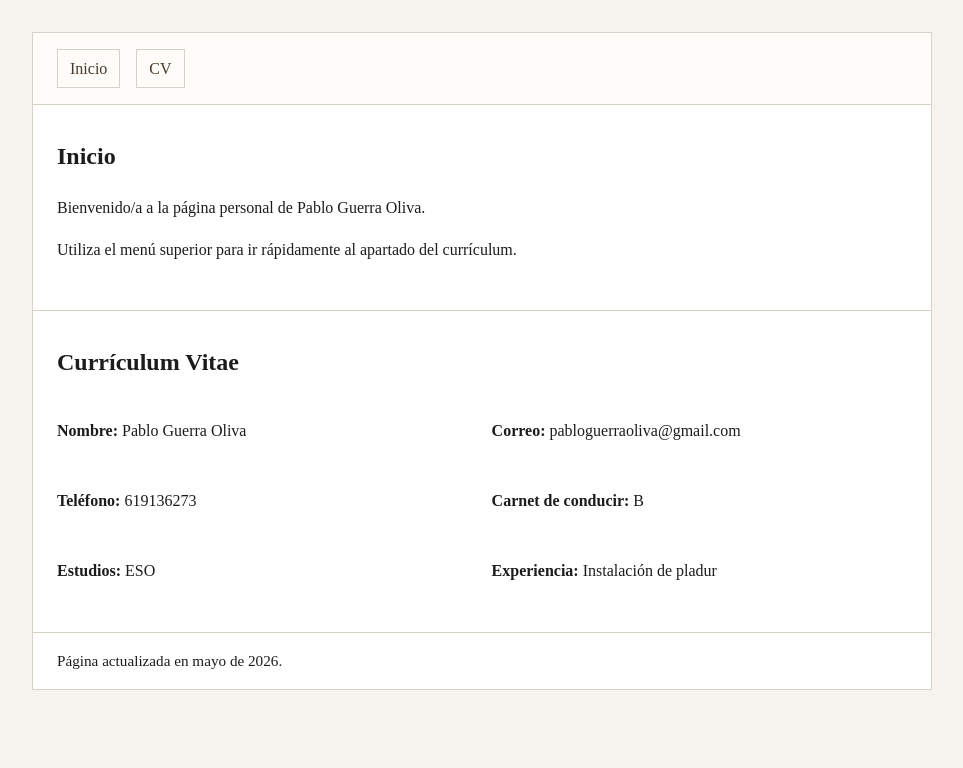
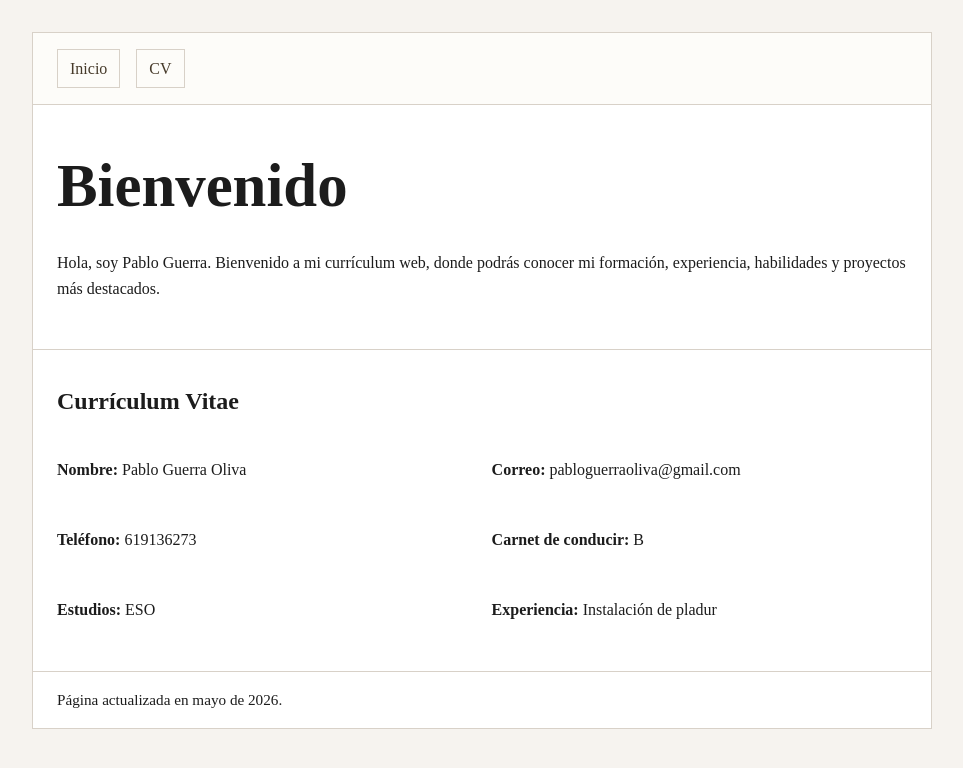
Before and after one commit to pabloguerraoliva/pabloguerraoliva, a plain HTML site: page index.html in a window 1280 px wide. Shown: the whole page, without its empty margins (158-1121 px from the left). Drawn offline with Linux system fonts and the light colour scheme.

Commit message:
Separar inicio del CV y actualizar bienvenida

```diff
--- a/index.html
+++ b/index.html
@@ -57,6 +57,11 @@
 
     h1, h2 { margin-top: 0; }
 
+    #inicio h1 {
+      font-size: clamp(2.4rem, 6vw, 3.8rem);
+      margin-bottom: 0.5rem;
+    }
+
     .cv-grid {
       display: grid;
       grid-template-columns: 1fr 1fr;
@@ -85,9 +90,8 @@
     </nav>
 
     <section id="inicio">
-      <h1>Inicio</h1>
-      <p>Bienvenido/a a la página personal de Pablo Guerra Oliva.</p>
-      <p>Utiliza el menú superior para ir rápidamente al apartado del currículum.</p>
+      <h1>Bienvenido</h1>
+      <p>Hola, soy Pablo Guerra. Bienvenido a mi currículum web, donde podrás conocer mi formación, experiencia, habilidades y proyectos más destacados.</p>
     </section>
 
     <section id="cv">
```
